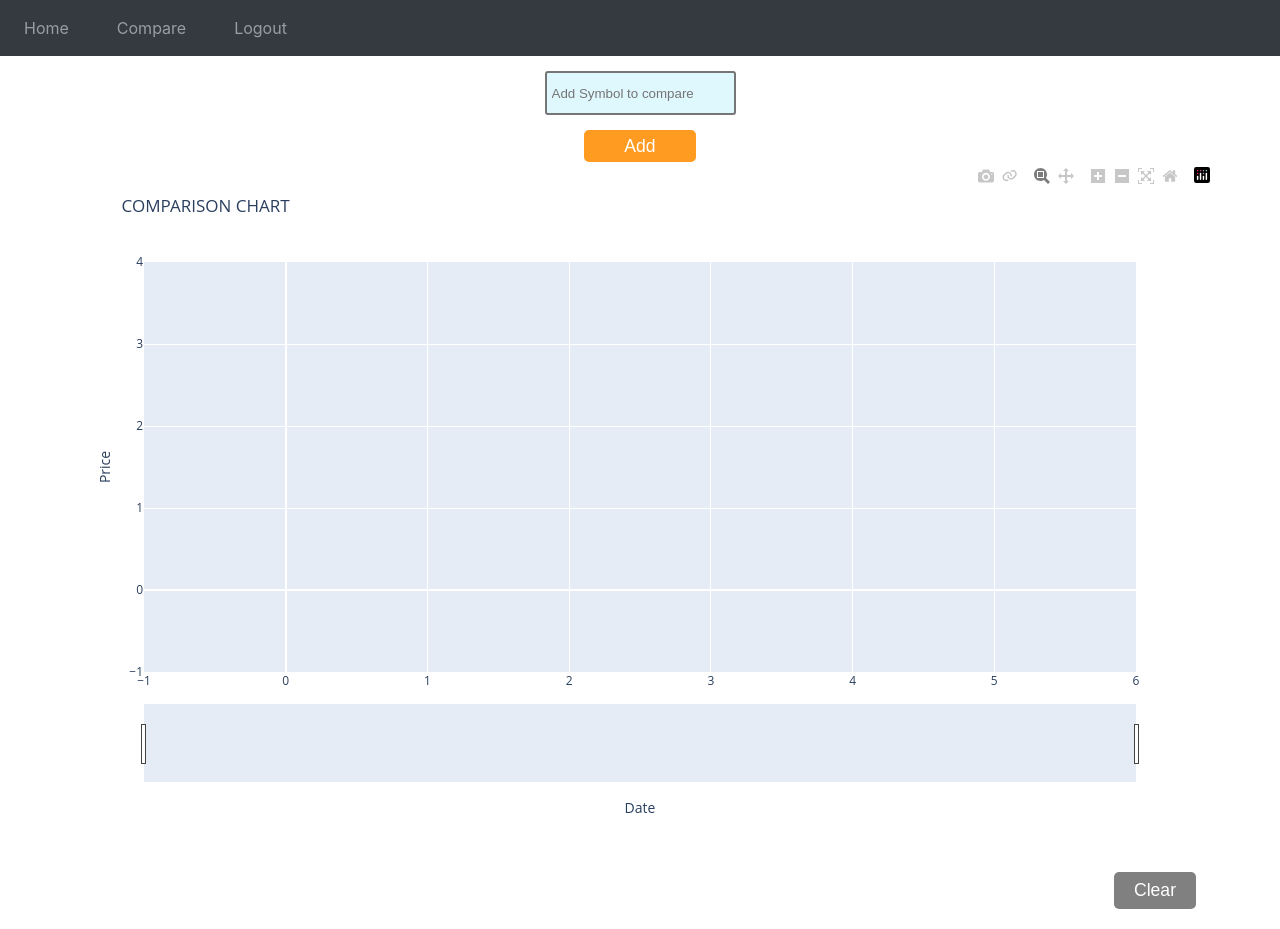
After one commit to adityjhaa/cop290, a Flask app: page /compare in a window 1280 px wide. The commit adds this page. Run offline with Flask 3, Linux system fonts and the light colour scheme; the visitor is signed in with stand-in values (Sample User, id 1).

Commit message:
85% completed

```diff
--- a/project1/subtask2/requirements.txt
+++ b/project1/subtask2/requirements.txt
@@ -0,0 +1,6 @@
+flask
+flask-login
+pandas
+pandas-datareader
+plotly
+werkzeug
--- /dev/null
+++ b/project1/subtask2/website/static/css/style.css
@@ -0,0 +1,260 @@
+body{
+    margin: 0px;
+}
+
+.navbar{
+    height: 40px;
+    width: 100%;
+    background-color: #343a40;
+    color: #212529;
+    display: flex;
+    align-items: center;
+    padding: 8px 0px 8px 0px;
+    justify-content: space-between;
+    z-index: 1;
+}
+
+.nav-link{
+    color: rgba(255,255,255,.5);
+    text-decoration: none;
+    padding: 0.5rem 1.5rem;
+    font-family: -apple-system,BlinkMacSystemFont,"Segoe UI",Roboto,"Helvetica Neue",Arial,"Noto Sans",sans-serif,"Apple Color Emoji","Segoe UI Emoji","Segoe UI Symbol","Noto Color Emoji";
+    text-align: left;
+    font-size: 1rem;
+    transition: 0.2s ease;
+}
+
+.links{
+    display: flex;
+}
+
+.nav-link:hover{
+    color: lightgray;
+
+}
+
+.navbar-click{
+    display: none;
+    cursor: pointer;
+}
+
+.bar{
+    background-color: white;
+    display: block;
+    width: 25px;
+    height: 3px;
+    margin: 5px auto;
+    -webkit-transition: all 0.3s ease-in-out;
+    transition: all 0.3s ease-in-out;
+}
+
+.alert{
+    padding: 1rem;
+}
+
+.alert-danger{
+    background-color: rgba(255, 0, 0, 0.12);
+}
+
+.alert-success{
+    background-color: rgba(0, 255, 0, 0.15);
+}
+
+.forms{
+    width: 100%;
+    margin-left: 35px;
+    margin-right: 35px;
+}
+label{
+    font-size: 1.1rem;
+    padding: 20px 0px;
+    font-family: 'Lucida Sans', 'Lucida Sans Regular', 'Lucida Grande', 'Lucida Sans Unicode', Geneva, Verdana, sans-serif;
+}
+.form-item{
+    display: block;
+    width: 90%;
+    height: 30px;
+    border-radius: solid;
+    border-width: 1px;
+    border-radius: 3px;
+    border-color: rgb(151, 146, 146);
+    padding:3px 10px;
+    font-size: 1rem;
+    margin-top: 12px;
+    margin-bottom: 12px;
+}
+
+.submit-btn{
+    padding: 8px 20px;
+    cursor: pointer;
+    margin-top: 10px;
+    margin-left: 40px;
+    font-size: 1.1rem;
+    border: none;
+    border-radius: 5px;
+    color: white;
+    background-color: rgb(255, 155, 32);
+    text-decoration: none;
+    text-align: center;
+}
+
+.search-field{
+    width: 350px;
+    height: 30px;
+    padding: 5px;
+    background-color: rgb(223, 248, 253);
+    color: rgb(0, 0, 0);
+    border-style: solid;
+    border-width: 2px;
+    border-radius: 3px;
+    margin: 15px 20px;
+
+}
+
+.search-btn{
+    width: 9rem;
+    height: 2.5rem;
+    cursor: pointer;
+    margin-top: 10px;
+    margin-left: 5px;
+    font-size: 1.1rem;
+    border: none;
+    border-radius: 5px;
+    color: white;
+    background-color: rgb(255, 155, 32);
+    position: absolute;
+    left: 50%;
+    transform: translateX(-50%);
+}
+
+@media (max-width:768px){
+
+    .navbar-click{
+        display: block;
+        float: left;
+        padding-left: 10px;
+    }
+
+    .navbar{
+        width: 100%;
+    }
+
+    .navbar-click.active .bar:nth-child(2){
+        opacity: 0;
+    }
+
+    .navbar-click.active .bar:nth-child(1){
+        transform: translateY(8px) rotate(45deg);
+    }
+
+    .navbar-click.active .bar:nth-child(3){
+        transform: translateY(-8px) rotate(-45deg);
+    }
+
+    .links{
+        position: fixed;
+        left: -100%;
+        top:40px;
+        gap: 0;
+        flex-direction: column;
+        background-color: #343a40;
+        width: 100%;
+        text-align: center;
+        transition: 0.5s ease-in-out;
+    }
+
+    .nav-link{
+        margin: 16px 0px;
+    }
+
+    .links.active{
+        left: 0;
+
+    }
+    #graph{
+        width: 90%;
+    }
+}
+
+
+h3{
+    font-size: 1.8rem;
+    font-family: sans-serif;
+    font-weight: 500;
+}
+
+.background{
+    background-image: url("../assets/backgroundimg.jpg");
+    width: 100%;
+    height: 100vh;
+    display: block;
+    position: fixed;
+    display: flex;
+    flex-direction: column;
+    top: 0px;
+    z-index: -1;
+    justify-content: center;
+    align-items: center;
+    filter: brightness(75%);
+}
+
+
+#graph{
+    width: 85%;
+}
+
+#graph-cont {
+    display: flex;
+    padding: 0px;
+}
+
+.graph-pane{
+    display: flex;
+    justify-content: center;
+    margin-bottom: 20px;
+}
+
+.graph-pane .submit-btn{
+    width: 7rem;
+    background-color: chocolate;
+    border-radius: 2px;
+}
+
+.comparison-graph{
+    width: 90%;
+}
+
+#graph-comparison-cont{
+    display: flex;
+    flex-direction: column;
+    align-items: center;
+}
+
+.compare-field-cont{
+    display: flex;
+    flex-direction: column;
+}
+.compare-field{
+    width: 350px;
+    height: 30px;
+    padding: 5px;
+    background-color: rgb(223, 248, 253);
+    color: rgb(0, 0, 0);
+    border-style: solid;
+    border-width: 2px;
+    border-radius: 3px;
+    margin: 15px 20px;
+}
+
+.compare-btn{
+    width: 7rem;
+    height: 2rem;
+    cursor: pointer;
+    font-size: 1.1rem;
+    border: none;
+    border-radius: 5px;
+    color: white;
+    background-color: rgb(255, 155, 32);
+    margin-left: 50%;
+    transform: translateX(-50%);
+}
--- /dev/null
+++ b/project1/subtask2/website/static/script/script.js
@@ -0,0 +1,13 @@
+const links = document.querySelector(".links")
+const burger = document.querySelector(".navbar-click")
+
+burger.addEventListener("click",()=>{
+    burger.classList.toggle("active")
+    links.classList.toggle("active")
+
+})
+
+document.querySelectorAll(".nav-link").forEach(n => n.addEventListener("click", ()=>{
+    burger.classList.remove("active")
+    links.classList.remove("active")
+}))
--- a/project1/subtask2/website/templates/base.html
+++ b/project1/subtask2/website/templates/base.html
@@ -1,84 +1,61 @@
 <!DOCTYPE html>
 <html lang="en">
 <head>
-    <meta charset="utf-8" />
-    <meta name="viewport" content="width=device-width, initial-scale=1" />
-    <link
-      rel="stylesheet"
-      href="https://stackpath.bootstrapcdn.com/bootstrap/4.4.1/css/bootstrap.min.css"
-      integrity="sha384-Vkoo8x4CGsO3+Hhxv8T/Q5PaXtkKtu6ug5TOeNV6gBiFeWPGFN9MuhOf23Q9Ifjh"
-      crossorigin="anonymous"
-    />
-    <link
-      rel="stylesheet"
-      href="https://stackpath.bootstrapcdn.com/font-awesome/4.7.0/css/font-awesome.min.css"
-      crossorigin="anonymous"
-    />
+    <meta charset="UTF-8">
+    <meta name="viewport" content="width=device-width, initial-scale=1">
+    <title>{% block title %}Home{% endblock %}</title>
+    <link rel="stylesheet" href="{{ url_for('static',filename='css/style.css') }}">
+    <script defer type="text/javascript" src="{{ url_for('static',filename='script/script.js') }}"></script>
 
-    <title>{% block title %}Home{% endblock %}</title>
 </head>
 <body>
-    <nav class="navbar navbar-expand-lg navbar-dark bg-dark">
-      <button
-        class="navbar-toggler"
-        type="button"
-        data-toggle="collapse"
-        data-target="#navbar"
-      >
-        <span class="navbar-toggler-icon"></span>
-      </button>
-      <div class="collapse navbar-collapse" id="navbar">
-        <div class="navbar-nav">
+    <nav class="navbar">
+
+        <div class = "links">
             {% if user.is_authenticated %}
-          <a class="nav-item nav-link" id="home" href="/">Home</a>
-          <a class="nav-item nav-link" id="logout" href="/logout">Logout</a>
+            <a href="/" class="nav-link">
+                Home
+            </a>
+            <a href="/compare" class="nav-link">
+                Compare
+            </a>
+            <a href="/logout" class="nav-link">
+                Logout
+            </a>
             {% else %}
-          <a class="nav-item nav-link" id="login" href="/login">Login</a>
-          <a class="nav-item nav-link" id="register" href="/register">Register</a>
+            <a href="/login" class="nav-link">
+                Login
+            </a>
+            <a href="/register" class="nav-link">
+                Register
+            </a>
             {% endif %}
         </div>
+        <div class="navbar-click">
+            <span class="bar"></span>
+            <span class="bar"></span>
+            <span class="bar"></span>
+        </nav>
     </div>
-    </nav>
 
     {% with messages = get_flashed_messages(with_categories=true) %} {% if
         messages %} {% for category, message in messages %} {% if category ==
         'error' %}
-    <div class="alert alert-danger alter-dismissable fade show" role="alert">
+    <div class="alert alert-danger" role="alert">
         {{ message }}
-      <button type="button" class="close" data-dismiss="alert">
-        <span aria-hidden="true">&times;</span>
-        <!-- &times; is a fancy x  -->
-      </button>
+
     </div>
     {% else %}
-    <div class="alert alert-success alter-dismissable fade show" role="alert">
+    <div class="alert alert-success" role="alert">
         {{ message }}
-      <button type="button" class="close" data-dismiss="alert">
-        <span aria-hidden="true">&times;</span>
-      </button>
     </div>
     {% endif %} {% endfor %} {% endif %} {% endwith %}
 
-    <div class="container">{% block content %} {% endblock %}</div>
-    <script
-      src="https://code.jquery.com/jquery-3.2.1.slim.min.js"
-      integrity="sha384-KJ3o2DKtIkvYIK3UENzmM7KCkRr/rE9/Qpg6aAZGJwFDMVNA/GpGFF93hXpG5KkN"
-      crossorigin="anonymous"
-    ></script>
-    <script
-      src="https://cdnjs.cloudflare.com/ajax/libs/popper.js/1.12.9/umd/popper.min.js"
-      integrity="sha384-ApNbgh9B+Y1QKtv3Rn7W3mgPxhU9K/ScQsAP7hUibX39j7fakFPskvXusvfa0b4Q"
-      crossorigin="anonymous"
-    ></script>
-    <script
-      src="https://maxcdn.bootstrapcdn.com/bootstrap/4.0.0/js/bootstrap.min.js"
-      integrity="sha384-JZR6Spejh4U02d8jOt6vLEHfe/JQGiRRSQQxSfFWpi1MquVdAyjUar5+76PVCmYl"
-      crossorigin="anonymous"
-    ></script>
+    <div class="container">{% block content %} {% endblock %}
 
-    <script
-      type="text/javascript"
-      src="{{ url_for('static', filename = 'index.js') }}"
-    ></script>
+    </div>
+
+
+
 </body>
 </html>
--- /dev/null
+++ b/project1/subtask2/website/templates/compare.html
@@ -0,0 +1,26 @@
+{% extends "base.html" %} {% block title %}Graph{% endblock %} {% block
+    content%} {% if user.is_authenticated %}
+    <div id="graph-comparison-cont">
+        <form method="post">
+            <input
+            type="text"
+            class="compare-field"
+            id = "add-symbol"
+            name="add-symbol"
+            placeholder="Add Symbol to compare"
+            style="width: auto;"
+            /></br>
+            <button type="submit" class = "compare-btn">Add</button>
+        </form>
+        <div class="comparison-graph">
+            {{ compare_graph | safe }}
+            <form method = "POST">
+                <div style="display: flex; justify-content: end; padding: 20px; padding-top: 0px;">
+                    <button class="submit-btn" name = "clear" type = "submit" value="clear" style="background-color: gray;">Clear</button>
+                </div>
+            </form>
+        </div>
+
+    </div>
+
+    {% endif %} {% endblock %}
--- a/project1/subtask2/website/views.py
+++ b/project1/subtask2/website/views.py
@@ -1,10 +1,133 @@
 # this file handels the frontend that is the home page
-from flask import Blueprint, render_template
+from flask import Blueprint, render_template, request, redirect, url_for
 from flask_login import login_required, current_user
+from datetime import *
+from dateutil.relativedelta import relativedelta
+from jugaad_data.nse import stock_df
+import plotly.graph_objs as go
+import pandas as pd
 
 views = Blueprint('views', __name__)
+PATH = "./website/data/DATA.pkl"
+
+stock_lists=[]
+
+def generate_candlestick_chart(PATH, symbol, button):
+    df = pd.read_pickle(PATH)
+    if button == "m":
+        df['idx'] = df['DATE']
+        df.set_index('idx', inplace = True)
+        df = df.resample('M').last()
+    if button == "w":
+        df['idx'] = df['DATE']
+        df.set_index('idx', inplace = True)
+        df = df.resample('W').last()
+    candlestick_trace = go.Candlestick(x=df['DATE'],
+                                    open=df['OPEN'],
+                                    high=df['HIGH'],
+                                    low=df['LOW'],
+                                    close=df['CLOSE'])
+    layout = go.Layout(title=symbol, xaxis=dict(title='Date'), yaxis=dict(title='Price'),height=800,dragmode='pan')
+    figure = go.Figure(data=[candlestick_trace], layout=layout)
+    figure.update_layout(
+    xaxis=dict(
+        rangeselector=dict(
+            buttons=list([
+                dict(count=1,
+                     label="1m",
+                     step="month",
+                     stepmode="backward"),
+                dict(count=6,
+                     label="6m",
+                     step="month",
+                     stepmode="backward"),
+                dict(count=1,
+                     label="1y",
+                     step="year",
+                     stepmode="backward"),
+                dict(step="all")
+                ])
+            ),
+            rangeslider=dict(
+                visible=True
+            ),
+            type="date"
+        )
+    )
+    return figure.to_html(full_html=False)
 
 @views.route('/', methods = ['GET', 'POST'])
 @login_required
 def home():
+    stock_lists.clear()
+    today = date.today()
+    last = today - relativedelta(years = 5)
+    df = stock_df(symbol = "SBIN", from_date=last, to_date=today, series="EQ")
+
+    if request.method=='POST':
+
+        if request.form.get('start'):
+            today = request.form.get('start')
+            today = datetime.strptime(today, '%Y-%m-%d').date()
+
+        if request.form.get('end'):
+            last = request.form.get('end', default=last)
+            last = datetime.strptime(last, '%Y-%m-%d').date()
+
+        if request.form.get('symbol'):
+            symbol = request.form.get('symbol', default=df)
+
+            df = stock_df(symbol = symbol, from_date=last, to_date=today, series="EQ")
+            df = pd.to_pickle(df, PATH)
+            return redirect(url_for('views.graph', arg1 = PATH, arg2 =  symbol))
+
     return render_template("home.html", user = current_user)
+
+@views.route('/graph', methods = ['GET', 'POST'])
+@login_required
+def graph():
+    stock_lists.clear()
+    PATH = request.args.get('arg1')
+    symbol = request.args.get('arg2')
+    button = ""
+    if request.method == "POST":
+        button_daily = request.form.get('Daily')
+        button_weekly = request.form.get('Weekly')
+        button_monthly = request.form.get('Monthly')
+        if button_daily:
+            button = "d"
+        elif button_weekly:
+            button = "w"
+        elif button_monthly:
+            button = "m"
+    if PATH:
+        candlestick_chart = generate_candlestick_chart(PATH, symbol, button)
+        return render_template("graph.html", user = current_user, candlestick_chart = candlestick_chart)
+
+    return redirect(url_for('views.home'))
+
+@views.route('/compare', methods = ['GET', 'POST'])
+@login_required
+def compare():
+    if request.method == "POST":
+        if request.form.get('add-symbol'):
+            symbol = request.form.get('add-symbol')
+            today = date.today()
+            last = today - relativedelta(years = 5)
+            df = stock_df(symbol = symbol, from_date=last, to_date=today, series="EQ")
+            stock_lists.append(df)
+        if request.form.get('clear'):
+            stock_lists.clear()
+
+    trace_list=[]
+    for stock in stock_lists:
+        trace_list.append(go.Scatter(x=stock['DATE'],
+                                     y=stock['CLOSE'],
+                                     mode='lines',
+                                     name=stock['SYMBOL'][0]
+                                     ))
+    layout = go.Layout(title='COMPARISON CHART', xaxis=dict(title='Date'),yaxis=dict(title='Price'),xaxis_rangeslider=dict(visible=True),height=700)
+    figure = go.Figure(data=trace_list, layout=layout)
+    chart = figure.to_html(full_html=False)
+
+    return render_template("compare.html", user = current_user, compare_graph=chart)
```
Also changed, not shown: project1/subtask2/website/auth.py (+5 -7 lines), project1/subtask2/website/templates/graph.html (added, +27 -0 lines), project1/subtask2/website/templates/home.html (+37 -3 lines), project1/subtask2/website/templates/login.html (+8 -7 lines), project1/subtask2/website/templates/register.html (+17 -16 lines), project1/subtask2/app.py (renamed from project1/subtask2/main.py), project1/subtask2/website/static/assets/backgroundimg.jpg (added), 3 other files. Lines whose indentation alone changed are shown as unchanged.
